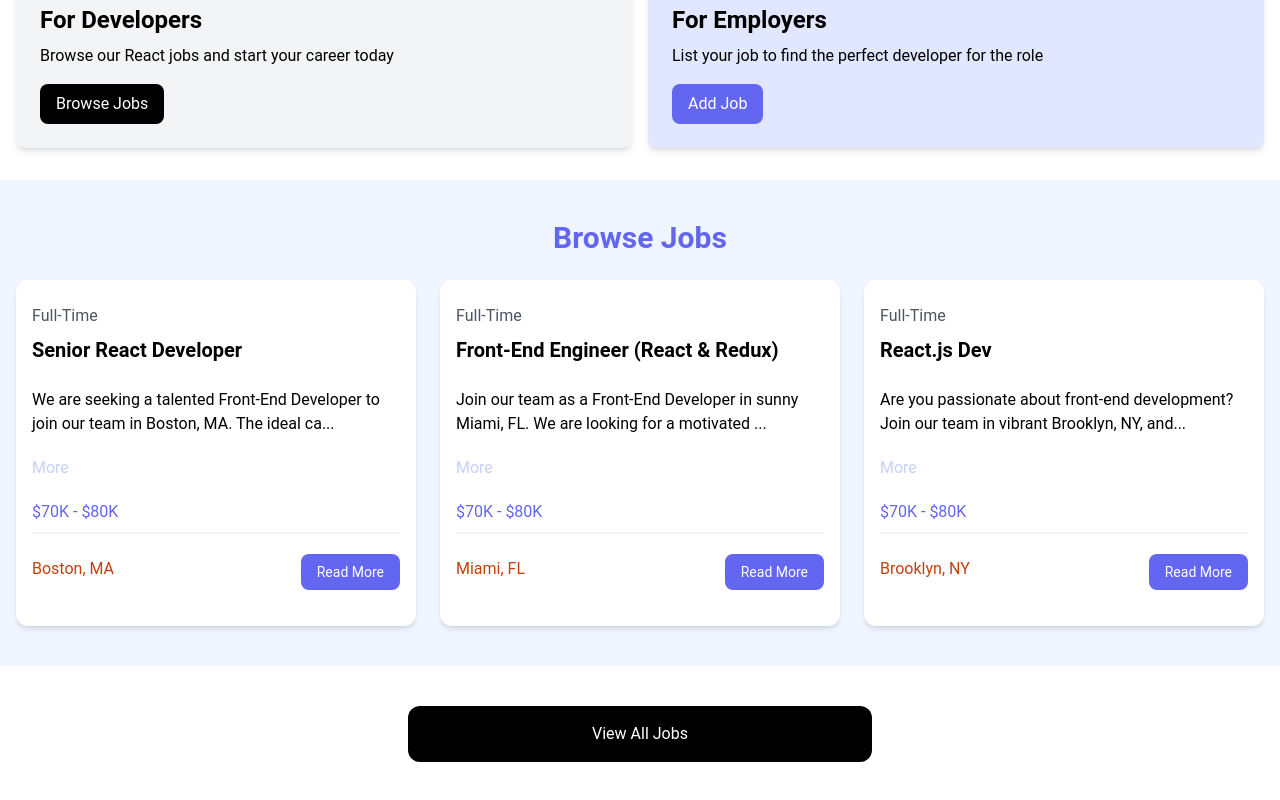
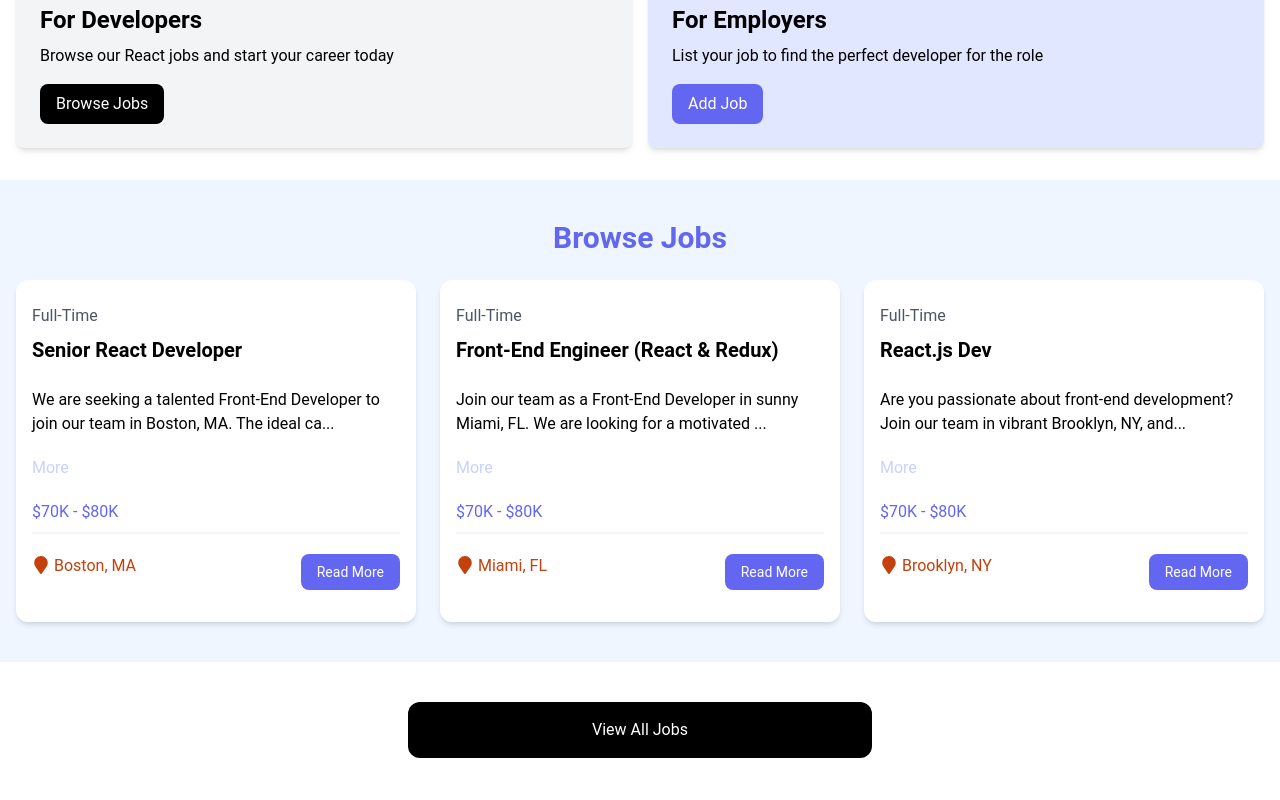
Before and after one commit to dilsemonk/react-crash-learning, a React (Vite) app: page / in a window 1280 px wide. Shown: the part 429-1229 px from the top of the page. Built offline with nearby package versions, Linux system fonts and the light colour scheme.

Commit message:
Added icon

```diff
--- a/package.json
+++ b/package.json
@@ -12,7 +12,9 @@
   "dependencies": {
     "prop-types": "^15.8.1",
     "react": "^18.3.1",
-    "react-dom": "^18.3.1"
+    "react-dom": "^18.3.1",
+    "react-icons": "^5.3.0",
+    "react-router-dom": "^6.26.1"
   },
   "devDependencies": {
     "@eslint/js": "^9.9.0",
--- a/src/components/JobListing.jsx
+++ b/src/components/JobListing.jsx
@@ -1,5 +1,6 @@
 import { useState } from 'react'
 import PropTypes from 'prop-types'
+import { FaMapMarker } from 'react-icons/fa'
 
 const JobListing = ({ job }) => {
   const [showFullDescription, setShowFullDescription] = useState(false);
@@ -33,7 +34,7 @@
 
         <div className="flex flex-col lg:flex-row justify-between mb-4">
           <div className="text-orange-700 mb-3">
-            <i className="fa-solid fa-location-dot text-lg"></i>
+            <FaMapMarker className='inline text-lg mb-1 mr-1' />
             {job.location}
           </div>
           <a
```
Also changed, not shown: 1 other file (tests, documents, lock files or other folders).
